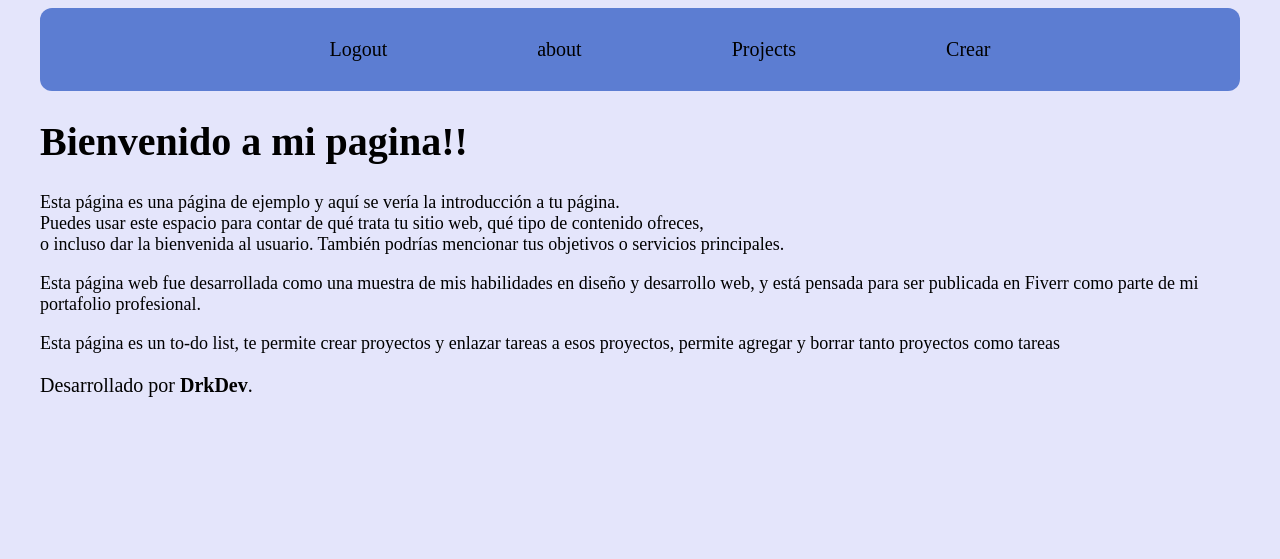
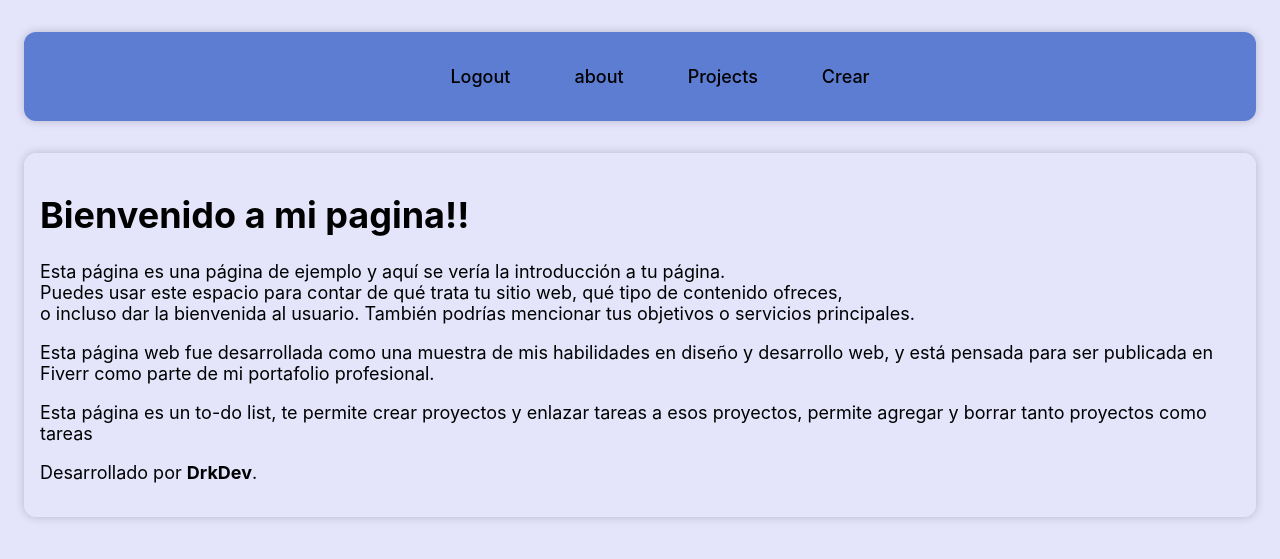
Before and after one commit to Dorak00oo/django-web, a Django app: page /about/ in a window 1280 px wide. Shown: the top 559 px of the page. Run offline with Django 5.2, Linux system fonts and the light colour scheme; a user stored in the database is signed in.

Commit message:
diseño responsivo y navbar al sitio

```diff
--- a/myapp/static/css/main.css
+++ b/myapp/static/css/main.css
@@ -7,10 +7,13 @@
 --lavender-web-2: #e4e5fbff;
 }
 
+/* sistema del cuerpo */
 body {
+    font-family: 'Inter', sans-serif;
+    margin: 0;
+    padding: 0;
     background: #e4e5fbff;
-    color: #000000
-;
+    color: #000000;
 }
 
 /* colores de la barra de navegacion */
@@ -23,7 +26,8 @@
 .navbar ul {
     display: flex;
     justify-content: center;
-    gap: 150px;
+    flex-wrap: wrap;
+    gap: 4rem;
 }
 
 /* quitando el decorado tipo lista */
@@ -35,6 +39,8 @@
 .navbar ul li a {
     color: #000000;
     text-decoration: none;
+    font-weight: 500;
+    transition: color 0.3s ease;
 }
 
 /* color a la seleccion de la barra */
@@ -42,14 +48,24 @@
     color: #8dabe3ff;
 }
 
-/* ajustando el contenido de la pagina */
+@media (max-width: 768px) {
+  .navbar ul {
+    flex-direction: column;
+    gap: 1rem;
+  }
+}
+
+/* actualiza los contenedores */
 .container {
     max-width: 1200px;
-    margin: auto;
+    margin: 2rem auto;
+    padding: 1rem;
     border-radius: 12px;
-    font-size: 20px;
+    font-size: 1.125rem;
+    box-shadow: 0 0 10px rgba(0,0,0,0.2);
 }
 
+/* pone una fuente mas grande */
 .grande {
     font-size: 18px;
 }
```
Also changed, not shown: mysite/settings.py (+13 -6 lines), db.sqlite3, 1 other file.
